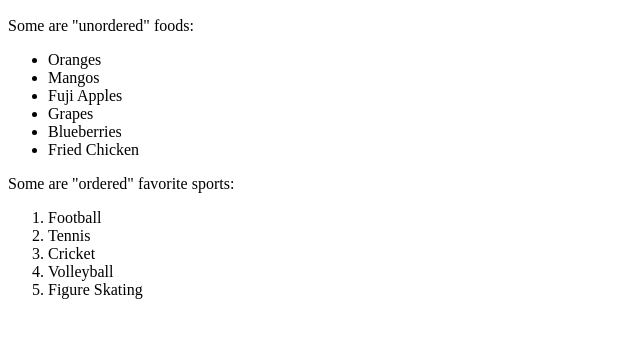
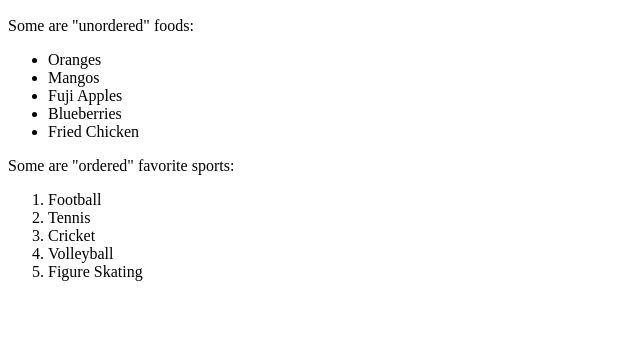
Before and after one commit to eperozo1995/2022-worlds-favorite-fruits, a plain HTML site: page index.html in a window 1280 px wide. Shown: the part 434-772 px from the top of the page, without its empty margins (0-640 px from the left). Drawn offline with Linux system fonts and the light colour scheme.

Commit message:
removed grapes

```diff
--- a/index.html
+++ b/index.html
@@ -14,7 +14,6 @@
     <ul> <li>Oranges</li>
         <li>Mangos</li>
        <li>Fuji Apples</li>
-       <li>Grapes</li>
        <li>Blueberries</li>
        <li>Fried Chicken</li>
     </ul>
```
